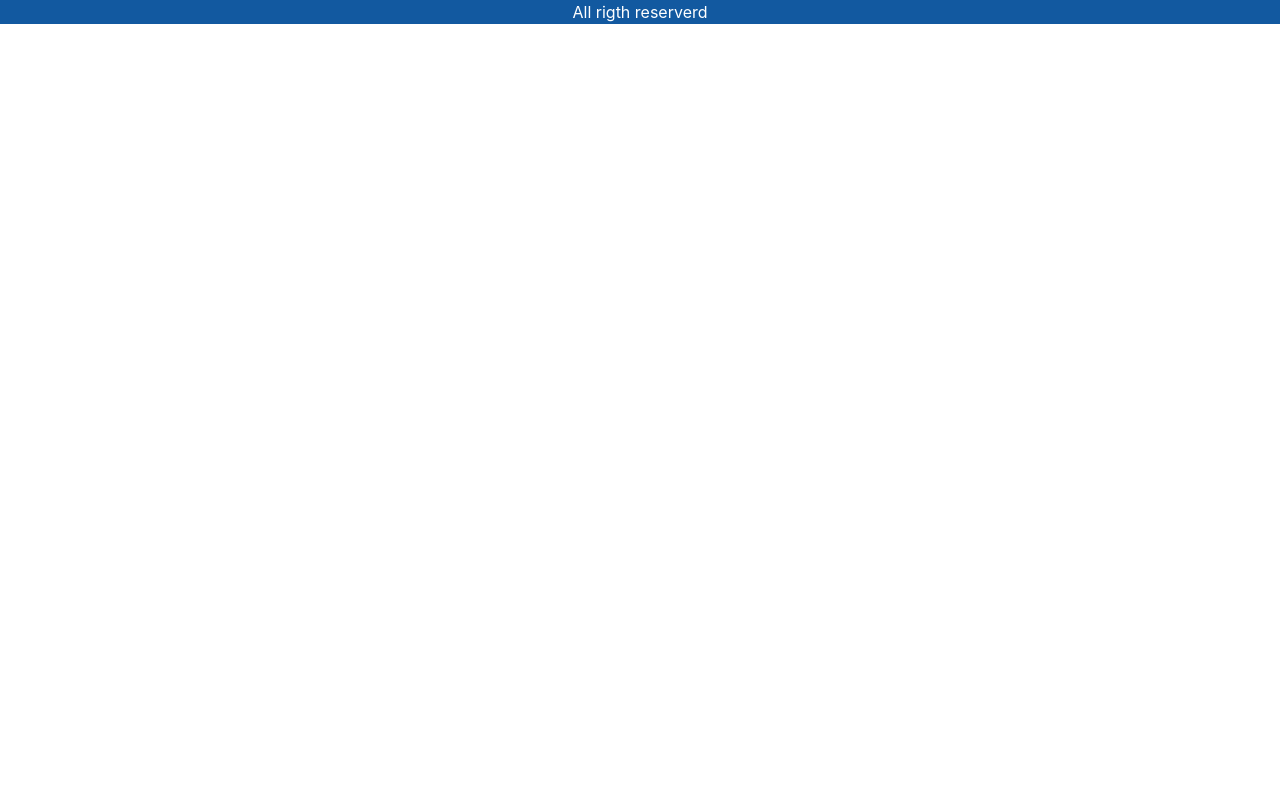
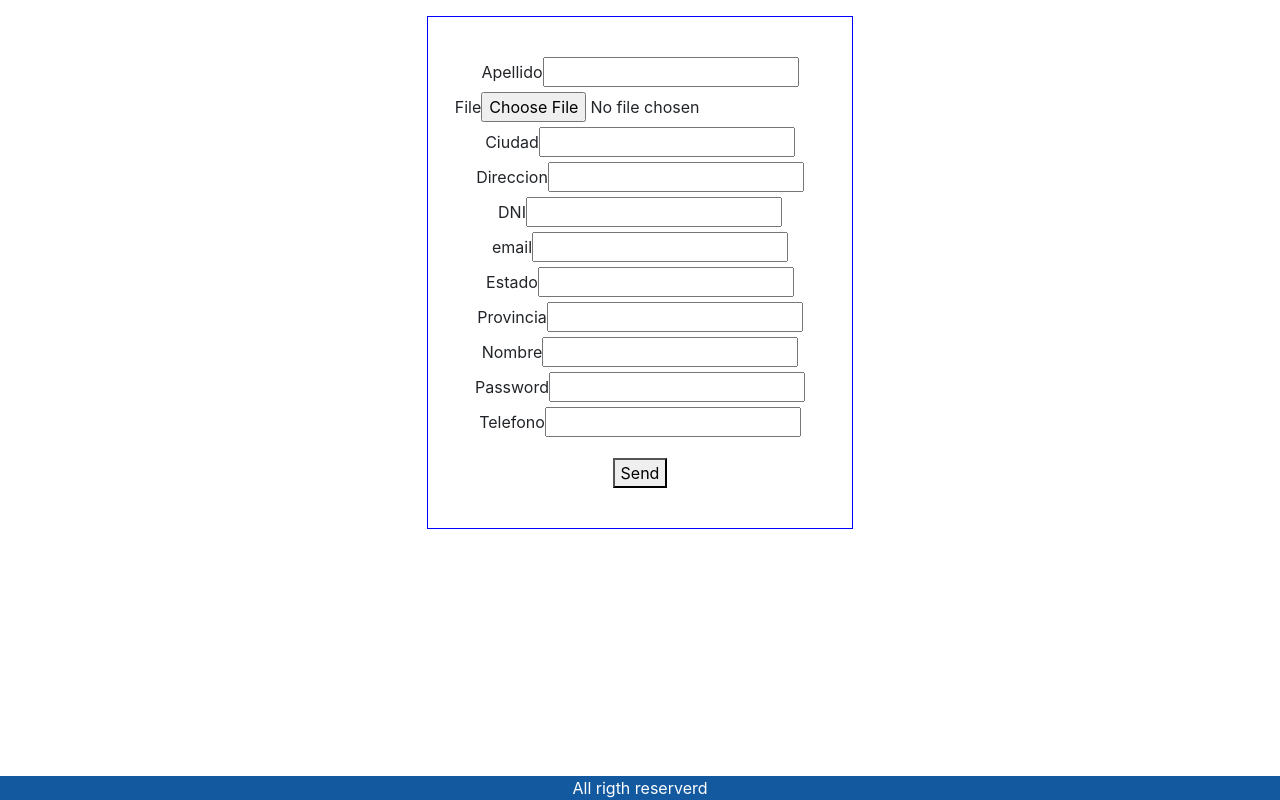
Before and after one commit to quimeyruffa/Walles, a React app in the folder my-app/: page /singin in a window 1280 px wide. Built offline with nearby package versions, Linux system fonts and the light colour scheme.

Commit message:
agregando registros

```diff
--- a/db.json
+++ b/db.json
@@ -1,18 +1,62 @@
 {
-    "usuarios":[
+  "usuarios": [
     {
-            "id":1,
-            "apellido":"Perez",
-            "nombre":"Carlos",
+      "id": 1,
+      "apellido": "Perez",
+      "nombre": "Carlos",
       "username": "cperez",
-            "password":"81dc9bdb52d04dc20036dbd8313ed055"
+      "password": "12345"
     },
     {
-            "id":2,
-            "apellido":"Garcia",
-            "nombre":"Marta",
+      "id": 2,
+      "apellido": "Garcia",
+      "nombre": "Marta",
       "username": "mgarcia",
-            "password":"204f40bc8d64d0847234f1b86a230a54"
+      "password": "204f40bc8d64d0847234f1b86a230a54"
+    },
+    {
+      "nombre": "quimey",
+      "pass": "kTj8fUB8eQQtX@",
+      "apellido": "ruffa",
+      "email": "quimeyzoe@hotmail.com",
+      "id_estado": "Buenos Aires",
+      "id_provincia": "Buenos Aires",
+      "telefono": "1132591251",
+      "dni": "43037585",
+      "direccion": "Ranchos, Castelar",
+      "ciudad": "Ranchos, Castelar",
+      "id": 3
+    },
+    {
+      "nombre": "quimey",
+      "pass": "kTj8fUB8eQQtX@",
+      "apellido": "ruffa",
+      "email": "quimeyzoe@hotmail.co",
+      "id_estado": "Buenos Aires",
+      "id_provincia": "Buenos Aires",
+      "telefono": "1132591251",
+      "dni": "43037585",
+      "direccion": "Ranchos, Castelar",
+      "ciudad": "Ranchos, Castelar",
+      "id": 4
+    },
+    {
+      "name": "quimey ruffa",
+      "imag": {
+        "name": "estructura.jpg",
+        "size": 406160,
+        "type": "image/jpeg"
+      },
+      "id": 5
+    },
+    {
+      "id": 6
+    },
+    {
+      "id": 7
+    },
+    {
+      "id": 8
     }
   ]
 }
--- a/my-app/package.json
+++ b/my-app/package.json
@@ -8,12 +8,13 @@
     "@testing-library/user-event": "^12.1.10",
     "axios": "^0.21.0",
     "bootstrap": "^4.5.3",
+    "form-data": "^3.0.0",
     "json-server": "^0.16.2",
     "md5": "^2.3.0",
     "react": "^17.0.1",
     "react-dom": "^17.0.1",
     "react-router-dom": "^5.2.0",
-    "react-scripts": "4.0.0",
+    "react-scripts": "^4.0.0",
     "universal-cookie": "^4.0.4",
     "web-vitals": "^0.2.4"
   },
--- a/my-app/src/component/Footer.js
+++ b/my-app/src/component/Footer.js
@@ -3,7 +3,7 @@ import '../css/Footer.css';
 function Footer() {
     return (
         <React.Fragment>
-            <div className="row">
+            <div className="row fixed-bottom footer">
                 <div className="col-12">
                     <footer className="footer">
                         All rigth reserverd
--- /dev/null
+++ b/my-app/src/component/Formulario.js
@@ -0,0 +1,60 @@
+import React, { Component } from 'react'
+import { Link } from 'react-router-dom';
+
+export default class Formulario extends Component {
+
+    state={
+        form:{
+            username:'',
+            password:''
+        }
+    }
+    handleClick =(e)=>{
+        const { iniciarSesion} = this.props;
+        iniciarSesion(this.state.form)
+    }
+    handleChange=async e=>{
+       await this.setState({
+            form:{
+                ...this.state.form,
+                [e.target.name]: e.target.value
+            }
+        });
+        console.log(this.state.form)
+    }
+
+    render() {
+
+        return (
+            <div style={{height:'20%'}} className="containerPrincipal offset-4 col-4">
+
+                <div className="containerSecundario ">
+                    <div className="form-group">
+                        <label>
+                            Usuario:
+            </label>
+                        <br />
+                        <input
+                            type="text"
+                            className="form-control"
+                            name="username"
+                            onChange={this.handleChange}
+                        />
+                        <br />
+                        <label> Contraseña: </label>
+                        <br />
+                        <input
+                            type="password"
+                            className="form-control"
+                            name="password"
+                            onChange={this.handleChange}
+                        />
+                        <br />
+                        <button className="btn btn-primary" onClick={this.handleClick}> Iniciar Sesion </button>
+                        <Link to="/singin" className="link"> registrate </Link>
+                    </div>
+                </div>
+            </div>
+        )
+    }
+}
--- a/my-app/src/css/Menu.css
+++ b/my-app/src/css/Menu.css
@@ -1,4 +1,8 @@
 .container-fluid{
+    height:100rem;
     background-color: rgba(108, 153, 250, 0.623);
     padding: 1rem;
 }
+.jumbotron{
+    height: 10rem;
+}
--- a/my-app/src/pages/Login.js
+++ b/my-app/src/pages/Login.js
@@ -1,92 +1,47 @@
 import React, { Component } from 'react';
-import  '../css/Login.css';
+import '../css/Login.css';
 import axios from 'axios';
-import md5 from 'md5';
 import Cookies from 'universal-cookie';
+import Formulario from '../component/Formulario';
+const baseUrl = "http://localhost:3001/usuarios";
+const cookies = new Cookies();
+class Login extends Component {
 
 
-const baseUrl ="http://localhost:3001/usuarios";
-const cookies = new Cookies();
-class Login extends Component {
-    state={
-        form:{
-            username:'',
-            password:''
-        }
-    }
-    handleChange=async e=>{
-       await this.setState({
-            form:{
-                ...this.state.form,
-                [e.target.name]: e.target.value
-            }
-        });
-        console.log(this.state.form)
-    }
-
-    iniciarSesion= async ()=>{
+    iniciarSesion = async (form) => {
+        console.log(form.username);
         // /*SIMULA -> SELECT * FROM USUARIOS WHERE ussername= **** and password = **** */
-        await axios.get(baseUrl,{params:{username: this.state.form.username, password: md5(this.state.form.password)}})
-        .then(response =>{
+        await axios.get(baseUrl, { params: { username: form.username, password: (form.password) } })
+            .then(response => {
+                console.log(response.data)
                 return (response.data);
             })
-        .then(response =>{
-            if(response.length > 0  ){
+            .then(response => {
+                if (response.length > 0) {
                     var respuesta = response[0];
-                cookies.set('id', respuesta.id, {path:'/'});
-                cookies.set('apellido', respuesta.apellido, {path:'/'});
-                cookies.set('nombre', respuesta.nombre, {path:'/'});
-                cookies.set('username', respuesta.username,{path:"/"});
+                    cookies.set('id', respuesta.id, { path: '/' });
+                    cookies.set('apellido', respuesta.apellido, { path: '/' });
+                    cookies.set('nombre', respuesta.nombre, { path: '/' });
+                    cookies.set('username', respuesta.username, { path: "/" });
                     alert(`Bienvenido ${respuesta.nombre} ${respuesta.apellido}`);
-                window.location.href="./menu"
-            }else{
+                    window.location.href = "./menu"
+                } else {
                     alert('El usuario o la contraseña son incorrectos')
                 }
             })
-        .catch(error =>{
+            .catch(error => {
                 console.log(error);
             })
 
     }
 
-    componentDidMount(){
-        if(cookies.get("username")){
-            window.location.href="./menu";
-        }
-    }
+
 
     render() {
         return (
-            <div className="container-fluid row">
-            <div className="containerPrincipal offset-4 col-4">
-                <div className="containerSecundario ">
-                    <div className="form-group">
-                        <label>
-                            Usuario:
-                    </label>
-                        <br />
-                        <input
-                            type="text"
-                            className="form-control"
-                            name="username"
-                            onChange={this.handleChange}
-                        />
-                        <br />
-                        <label> Contraseña: </label>
-                        <br />
-                        <input
-                            type="password"
-                            className="form-control"
-                            name="password"
-                            onChange={this.handleChange}
-                        />
-                        <br />
-                        <button className="btn btn-primary" onClick={()=> this.iniciarSesion()}> Iniciar Sesion </button>
-
-                    </div>
-                </div>
-            </div>
-        </div>
+            <>
+            <Formulario iniciarSesion={this.iniciarSesion}/>
+            </>
         )
     }
 }
--- a/my-app/src/pages/Menu.js
+++ b/my-app/src/pages/Menu.js
@@ -2,6 +2,7 @@ import React, { Component } from 'react'
 import Cookies from 'universal-cookie';
 import Buscardor from '../component/Buscardor'
 import '../css/Menu.css';
+import { Link } from 'react-router-dom';
 import Resultado from '../component/Resultado'
 
 
@@ -13,14 +14,7 @@ export default class Menu extends Component {
         imagenes: [],
         pagina:''
     }
-    cerrarSesion = () => {
-        cookies.remove('id', { path: '/' });
-        cookies.remove('nombre', { path: '/' });
-        cookies.remove('apellido', { path: '/' });
-        cookies.remove('username', { path: '/' });
-        window.location.href = './';
 
-    }
     scroll = () =>{
         const elemento = document.querySelector(".jumbotron");
         elemento.scrollIntoView('smooth','start');
@@ -81,6 +75,7 @@ export default class Menu extends Component {
         return (
             <div className="app container-fluid">
                 <div className="jumbotron">
+                    <Link to="/profile" className="link"> Profile </Link>
                     <p className="lead text-center col-md-12"> Buscar </p>
                     <Buscardor
                         datosBusqueda={this.datosBusqueda}
@@ -94,8 +89,6 @@ export default class Menu extends Component {
                     />
                 </div>
                 <br />
-            {/* sacar boton con funciones */}
-                <button onClick={() => this.cerrarSesion()}> Cerrar Sesion </button>
 
             </div>
         )
--- a/my-app/src/pages/Profile.js
+++ b/my-app/src/pages/Profile.js
@@ -0,0 +1,28 @@
+import React from 'react'
+import Cookies from 'universal-cookie';
+const Profile = () => {
+
+    const cookies = new Cookies();
+
+    const cerrarSesion = () => {
+        cookies.remove('id', { path: '/' });
+        cookies.remove('nombre', { path: '/' });
+        cookies.remove('apellido', { path: '/' });
+        cookies.remove('username', { path: '/' });
+        window.location.href = './';
+
+    }
+    // AGREGAR NUEVO PRODUCTO
+    const agregarProducto = () =>{
+        window.location.href = './newProduct';
+    }
+
+    return (<>
+            <button onClick={()=>agregarProducto()}> Agregar </button>
+            <button onClick={() => cerrarSesion()}> Cerrar Sesion </button>
+             </>
+
+        )
+
+}
+export default Profile;
--- /dev/null
+++ b/my-app/src/pages/Registros.js
@@ -0,0 +1,174 @@
+import React, { useState } from 'react'
+import FormData from 'form-data';
+import Axios from 'axios';
+import '../css/Login.css';
+const baseUrl = "http://whales.matanga.net.ar:8000/usuarios";
+function Registros() {
+    const [nombre, setName]=useState()
+    const [imagen, setFile] = useState();
+    const [pass, setPass] = useState();
+    const [apellido, setApellido] = useState();
+    const [email, setEmail] = useState();
+    const [id_estado, setEstado] = useState();
+    const [id_provincia, setProvincia] = useState();
+    const [telefono, setTel] = useState();
+    const [dni, setDni] = useState();
+    const [direccion, setDireccion] = useState();
+    const [ciudad, setCiudad] = useState();
+    const send = event => {
+        const data = new FormData();
+        data.append("nombre", nombre)
+        data.append("imagen", imagen);
+        data.append("pass", pass);
+        data.append("apellido", apellido);
+        data.append("email", email);
+        data.append("id_estado", id_estado);
+        data.append("id_provincia", id_provincia);
+        data.append("telefono", telefono);
+        data.append("dni", dni);
+        data.append("direccion", direccion);
+        data.append("ciudad", ciudad);
+
+        Axios
+            .post(baseUrl, data)
+            .then(res => console.log(res))
+            .catch(err => console.log(err))
+    }
+
+    return (
+        <>
+        <div  style={{textAlign:"center"}} className=" col-4 containerPrincipal offset-4">
+            <header >
+                <form className="form-group" action="/profile" method="post" enctype="multipart/form-data">
+                    <div>
+                        <label htmlFor="apellido">Apellido</label>
+                        <input
+                            type="text"
+                            name='recfile'
+                            id="apellido"
+                            onChange={(event => {
+                                const { value } = event.target;
+                                setApellido(value);
+                            })} />
+                    </div>
+                    <div>
+                        <label htmlFor="file">File</label>
+                        <input
+                            type="file"
+                            name='recfile'
+                            id="imagen"
+                            accept=".jpg"
+                            onChange={event => {
+                                const imagen = event.target.files[0];
+                                setFile(imagen);
+                            }} />
+                    </div>
+                    <div>
+                        <label htmlFor="ciudad">Ciudad</label>
+                        <input
+                            type="text"
+                            name='recfile'
+                            id="ciudad"
+                            onChange={(event => {
+                                const { value } = event.target;
+                                setCiudad(value);
+                            })} />
+                    </div>
+                    <div>
+                        <label htmlFor="direccion">Direccion</label>
+                        <input
+                            type="text"
+                            name='recfile'
+                            id="direccion"
+                            onChange={(event => {
+                                const { value } = event.target;
+                                setDireccion(value);
+                            })} />
+                    </div>
+                    <div>
+                        <label htmlFor="dni">DNI</label>
+                        <input
+                            type="text"
+                            name='recfile'
+                            id="dni"
+                            onChange={(event => {
+                                const { value } = event.target;
+                                setDni(value);
+                            })} />
+                    </div>
+                    <div>
+                        <label htmlFor="email">email</label>
+                        <input
+                            type="text"
+                            name='recfile'
+                            id="email"
+                            onChange={(event => {
+                                const { value } = event.target;
+                                setEmail(value);
+                            })} />
+                    </div>
+                    <div>
+                        <label htmlFor="id_estado">Estado</label>
+                        <input
+                            type="number"
+                            name='recfile'
+                            id="estado"
+                            onChange={(event => {
+                                const { value } = event.target;
+                                setEstado(value);
+                            })} />
+                    </div>
+                    <div>
+                        <label htmlFor="id_provincia">Provincia</label>
+                        <input
+                            type="number"
+                            name='recfile'
+                            id="provincia"
+                            onChange={(event => {
+                                const { value } = event.target;
+                                setProvincia(value);
+                            })} />
+                    </div>
+                    <div>
+                        <label htmlFor="nombre">Nombre</label>
+                        <input
+                            type="text"
+                            name='recfile'
+                            id="nombre"
+                            onChange={(event => {
+                                const { value } = event.target;
+                                setName(value);
+                            })} />
+                    </div>
+                    <div>
+                        <label htmlFor="pass">Password</label>
+                        <input
+                            type="password"
+                            name='recfile'
+                            id="password"
+                            onChange={(event => {
+                                const { value } = event.target;
+                                setPass(value);
+                            })} />
+                    </div>
+                    <div>
+                        <label htmlFor="apellido">Telefono</label>
+                        <input
+                            type="text"
+                            name='recfile'
+                            id="telefono"
+                            onChange={(event => {
+                                const { value } = event.target;
+                                setTel(value);
+                            })} />
+                    </div>
+                </form>
+                <button onClick={send}>Send</button>
+            </header>
+        </div>
+        </>
+    )
+
+}
+
+export default Registros;
--- /dev/null
+++ b/my-app/src/pages/UserProducts.js
@@ -0,0 +1,22 @@
+import React, { Component } from 'react'
+
+export default class UserProducts extends Component {
+    constructor(props){
+        super(props);
+        this.state = {
+            form:{
+                nombre:'Camila'
+            }
+        }
+    }
+
+    handleEvent(){
+    }
+    render() {
+        return (
+            <div>
+                {this.state.form}
+            </div>
+        )
+    }
+}
--- a/my-app/src/routes/Routes.js
+++ b/my-app/src/routes/Routes.js
@@ -4,14 +4,21 @@ import Footer from '../component/Footer';
 import Login from '../pages/Login'
 import Menu from '../pages/Menu'
 import '../css/Routes.css';
+import Profile from '../pages/Profile';
+import Registros from '../pages/Registros';
+import UserProducts from '../pages/UserProducts';
+
 
 function Routes() {
   return (
     <BrowserRouter>
       <Switch>
         <div className="grid-container">
-        <Route exact path="/" component={Login}/>
-        <Route exact path="/menu" component={Menu}/>
+        <Route exact path="/" component={Login} />
+        <Route exact path="/menu" component={Menu} />
+        <Route  path="/profile" component={Profile} />
+        <Route path="/singin" component={Registros} />
+        <Route path='/newProduct' component={UserProducts}/>
         <Footer/>
         </div>
       </Switch>
--- a/package.json
+++ b/package.json
@@ -4,12 +4,13 @@
   "description": "",
   "main": "index.js",
   "scripts": {
-    "start":"json-server --watch db.json --port 3001",
+    "start": "json-server --watch db.json --port 3001",
     "test": "echo \"Error: no test specified\" && exit 1"
   },
   "author": "",
   "license": "ISC",
   "dependencies": {
-    "json-server": "^0.16.2"
+    "json-server": "^0.16.2",
+    "multer": "^1.4.2"
   }
 }
```
Also changed, not shown: 2 other files. Lines whose indentation alone changed are shown as unchanged.
